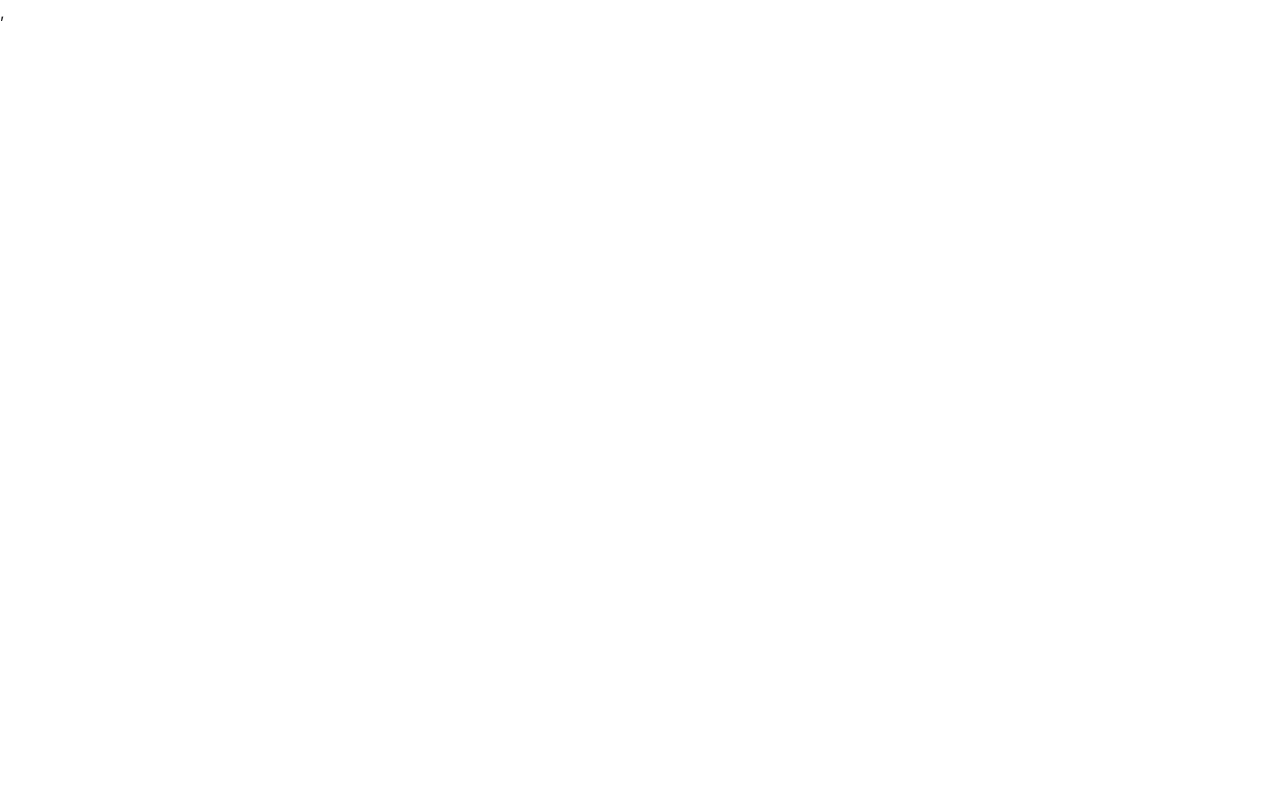
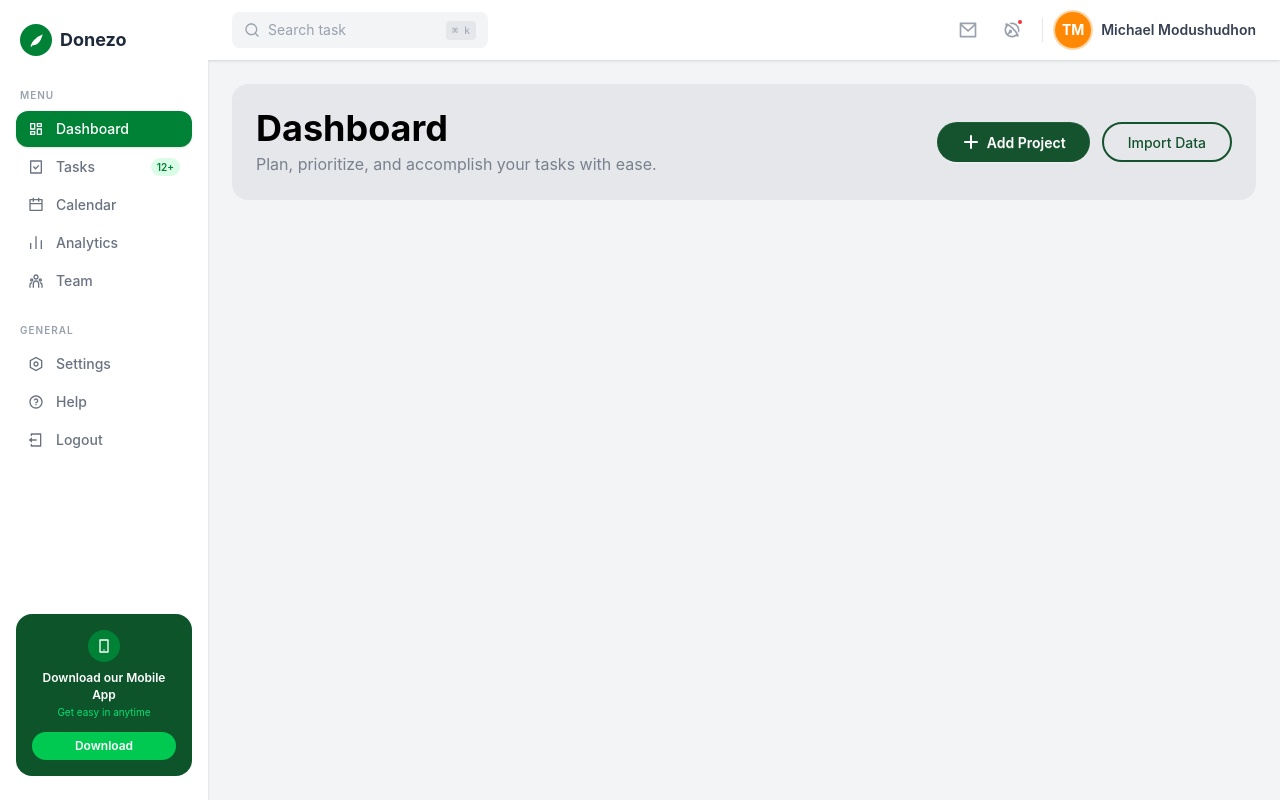
Before and after one commit to ahnafabid10/jt-01-login-dashboard, a React (Vite) app: page /dashboard in a window 1280 px wide. Built offline with nearby package versions, Linux system fonts and the light colour scheme.

Commit message:
dashboard design part

```diff
--- /dev/null
+++ b/src/DashBoard/DBNavBar.jsx
@@ -0,0 +1,49 @@
+import React from 'react';
+import { RiBellLine, RiMailLine, RiSearchLine } from 'react-icons/ri';
+
+const DBNavBar = () => {
+        const user = JSON.parse(localStorage.getItem("user"));
+    return (
+        <div>
+
+        <header className="bg-white px-6 py-3 flex items-center gap-4 shadow-sm shrink-0">
+          <div className="flex items-center gap-2 bg-gray-100 rounded-lg px-3 py-2 w-64">
+            <RiSearchLine className="text-gray-400 shrink-0" />
+            <input
+              className="bg-transparent text-sm outline-none w-full text-gray-600 placeholder-gray-400"
+              placeholder="Search task"
+            />
+            <span className="text-[10px] text-gray-400 bg-gray-200 px-1.5 py-0.5 rounded font-mono shrink-0">⌘ k</span>
+          </div>
+
+          <div className="ml-auto flex items-center gap-2">
+            {/* Mail */}
+            <button className="w-9 h-9 rounded-lg flex items-center justify-center text-gray-400 hover:bg-gray-100 transition">
+              <RiMailLine className="text-xl" />
+            </button>
+
+            <div className="relative">
+              <button className="w-9 h-9 rounded-lg flex items-center justify-center text-gray-400 hover:bg-gray-100 transition">
+                <RiBellLine className="text-xl" />
+              </button>
+              <span className="absolute top-1.5 right-1.5 w-2 h-2 bg-red-500 rounded-full border-2 border-white" />
+            </div>
+
+            <div className="w-px h-6 bg-gray-200 mx-1" />
+
+            <div className="flex items-center gap-2.5 cursor-pointer group">
+              <div className="w-9 h-9 rounded-full overflow-hidden bg-orange-400 flex items-center justify-center text-white text-sm font-bold shrink-0 ring-2 ring-orange-200">
+                TM
+              </div>
+              <div className="leading-tight">
+                <p className="text-sm font-semibold text-gray-700 group-hover:text-gray-900 transition">Michael Modushudhon</p>
+                <p className="text-[11px] text-gray-400">{user?.email}</p>
+              </div>
+            </div>
+          </div>
+        </header>
+        </div>
+    );
+};
+
+export default DBNavBar;
--- a/src/DashBoard/DashBoard.jsx
+++ b/src/DashBoard/DashBoard.jsx
@@ -1,12 +1,27 @@
 import React from 'react';
-import DashboardLayout from './DashboardLayout';
+import { HiPlus } from 'react-icons/hi';
 
 const DashBoard = () => {
-    const user = JSON.parse(localStorage.getItem("user"));
-
     return (
         <div>
-            <DashboardLayout></DashboardLayout>
+           <div className="flex flex-col md:flex-row md:items-center rounded-2xl justify-between gap-4 p-6 bg-gray-200">
+      <div>
+        <h1 className="text-4xl font-bold text-black">Dashboard</h1>
+        <p className="mt-1 text-medium text-gray-600/70">
+          Plan, prioritize, and accomplish your tasks with ease.
+        </p>
+      </div>
+
+      <div className="flex items-center gap-3">
+        <button className="btn btn-md border-none bg-[#14532d] hover:bg-[#166534] text-white rounded-full px-6 normal-case">
+          <HiPlus className="text-xl" />
+          Add Project
+        </button>
+        <button className="btn btn-md text-[#14532d] btn-outline border-[#14532d] border-2 hover:hover:bg-[#166534] hover:text-white rounded-full px-6 normal-case font-medium">
+          Import Data
+        </button>
+      </div>
+    </div>
         </div>
     );
 };
--- a/src/DashBoard/DashboardLayout.jsx
+++ b/src/DashBoard/DashboardLayout.jsx
@@ -1,11 +1,106 @@
-import React from 'react';
+import { useState } from "react";
+import { RiDashboardLine, RiTaskLine, RiCalendarLine, RiBarChartLine, RiTeamLine, RiSettingsLine, RiQuestionLine, RiLogoutBoxLine, RiSmartphoneLine } from "react-icons/ri";
+import { Outlet } from "react-router";
+import DBNavBar from "./DBNavBar";
 
-const DashboardLayout = () => {
-    return (
+const menuItems = [
+  { label: "Dashboard", icon: <RiDashboardLine /> },
+  { label: "Tasks", icon: <RiTaskLine />, badge: "12+" },
+  { label: "Calendar", icon: <RiCalendarLine /> },
+  { label: "Analytics", icon: <RiBarChartLine /> },
+  { label: "Team", icon: <RiTeamLine /> },
+];
+
+const generalItems = [
+  { label: "Settings", icon: <RiSettingsLine /> },
+  { label: "Help", icon: <RiQuestionLine /> },
+  { label: "Logout", icon: <RiLogoutBoxLine /> },
+];
+
+export default function SidebarNavbar() {
+  const [active, setActive] = useState("Dashboard");
+
+  return (
+    <div className="flex h-screen bg-gray-100 font-sans">
+      <aside className="w-52 bg-white flex flex-col justify-between py-6 px-4 shadow-sm shrink-0">
         <div>
+          <div className="flex items-center gap-2 mb-8 px-1">
+            <div className="w-8 h-8 rounded-full bg-green-700 flex items-center justify-center">
+              {/* simple leaf icon via svg */}
+              <svg viewBox="0 0 24 24" className="w-4 h-4 fill-white">
+                <path d="M17 8C8 10 5.9 16.17 3.82 21.34L5.71 22l1-2.3A4.49 4.49 0 008 20C19 20 22 3 22 3c-1 2-8 3-11 8a4 4 0 00-.8 2.5c2.3-3.4 7.23-4.5 10.8-4.5z" />
+              </svg>
+            </div>
+            <span className="text-lg font-bold text-gray-800">Donezo</span>
+          </div>
 
+          {/* Menu */}
+          <p className="text-[10px] text-gray-400 font-semibold uppercase tracking-widest mb-2 px-1">Menu</p>
+          <ul className="space-y-0.5">
+            {menuItems.map((item) => (
+              <li key={item.label}>
+                <button
+                  onClick={() => setActive(item.label)}
+                  className={`flex items-center gap-3 w-full px-3 py-2 rounded-xl text-sm font-medium transition-all duration-150 ${
+                    active === item.label
+                      ? "bg-green-700 text-white shadow-sm"
+                      : "text-gray-500 hover:bg-gray-100 hover:text-gray-700"
+                  }`}
+                >
+                  <span className="text-base shrink-0">{item.icon}</span>
+                  <span className="flex-1 text-left">{item.label}</span>
+                  {item.badge && (
+                    <span
+                      className={`text-[10px] font-semibold px-1.5 py-0.5 rounded-full ${
+                        active === item.label
+                          ? "bg-green-600 text-green-100"
+                          : "bg-green-100 text-green-700"
+                      }`}
+                    >
+                      {item.badge}
+                    </span>
+                  )}
+                </button>
+              </li>
+            ))}
+          </ul>
+
+          {/* General */}
+          <p className="text-[10px] text-gray-400 font-semibold uppercase tracking-widest mt-6 mb-2 px-1">General</p>
+          <ul className="space-y-0.5">
+            {generalItems.map((item) => (
+              <li key={item.label}>
+                <button className="flex items-center gap-3 w-full px-3 py-2 rounded-xl text-sm font-medium text-gray-500 hover:bg-gray-100 hover:text-gray-700 transition-all duration-150">
+                  <span className="text-base shrink-0">{item.icon}</span>
+                  {item.label}
+                </button>
+              </li>
+            ))}
+          </ul>
         </div>
-    );
-};
 
-export default DashboardLayout;
+        {/* Download Card */}
+        <div className="bg-green-900 rounded-2xl p-4 text-white text-center">
+          <div className="flex justify-center mb-2">
+            <div className="w-8 h-8 rounded-full bg-green-700 flex items-center justify-center">
+              <RiSmartphoneLine className="text-white text-base" />
+            </div>
+          </div>
+          <p className="text-xs font-semibold leading-snug">Download our Mobile App</p>
+          <p className="text-[10px] text-green-400 mt-0.5 mb-3">Get easy in anytime</p>
+          <button className="w-full py-1.5 rounded-full bg-green-500 hover:bg-green-400 transition text-white text-xs font-semibold">
+            Download
+          </button>
+        </div>
+      </aside>
+
+      <div className="flex-1 flex flex-col overflow-hidden">
+        <DBNavBar></DBNavBar>
+
+        <div className="flex-1 p-6 text-black">
+          <Outlet></Outlet>
+        </div>
+      </div>
+    </div>
+  );
+}
--- a/src/main.jsx
+++ b/src/main.jsx
@@ -5,6 +5,7 @@ import { createBrowserRouter } from "react-router";
 import { RouterProvider } from "react-router/dom";
 import Login from "./Login/Login"
 import DashBoard from './DashBoard/DashBoard';
+import DashBoardLayout from './DashBoard/DashboardLayout';
 
 const router = createBrowserRouter([
   {
@@ -13,12 +14,18 @@ const router = createBrowserRouter([
   },
   {
     path: '/dashboard',
-    element: <DashBoard></DashBoard>
+    element: <DashBoardLayout></DashBoardLayout>,
+    children: [
+      {
+        index: true,
+        element: <DashBoard></DashBoard>
+      }
+    ]
   }
 ]);
 
 createRoot(document.getElementById('root')).render(
   <StrictMode>
-    <RouterProvider router={router} />,
-  </StrictMode>,
+    <RouterProvider router={router} />
+  </StrictMode>
 )
```
